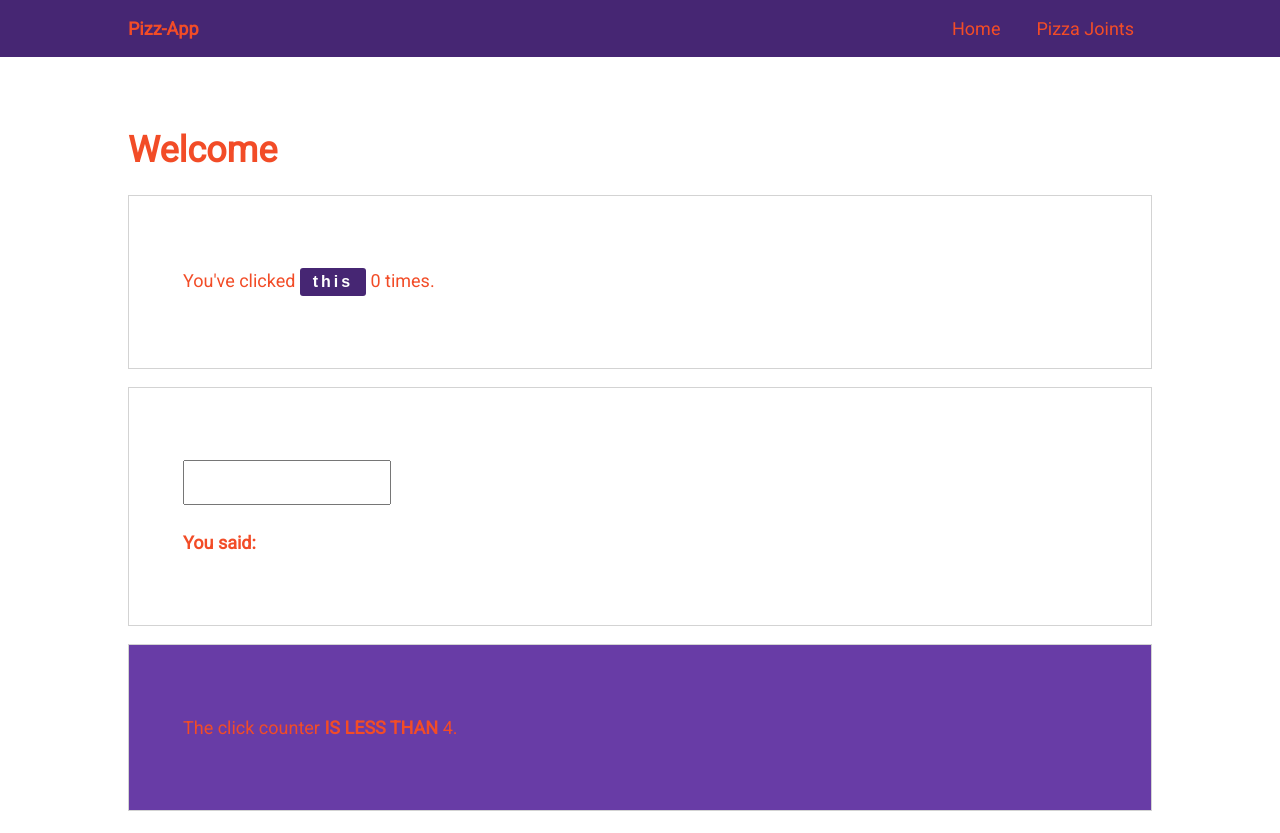
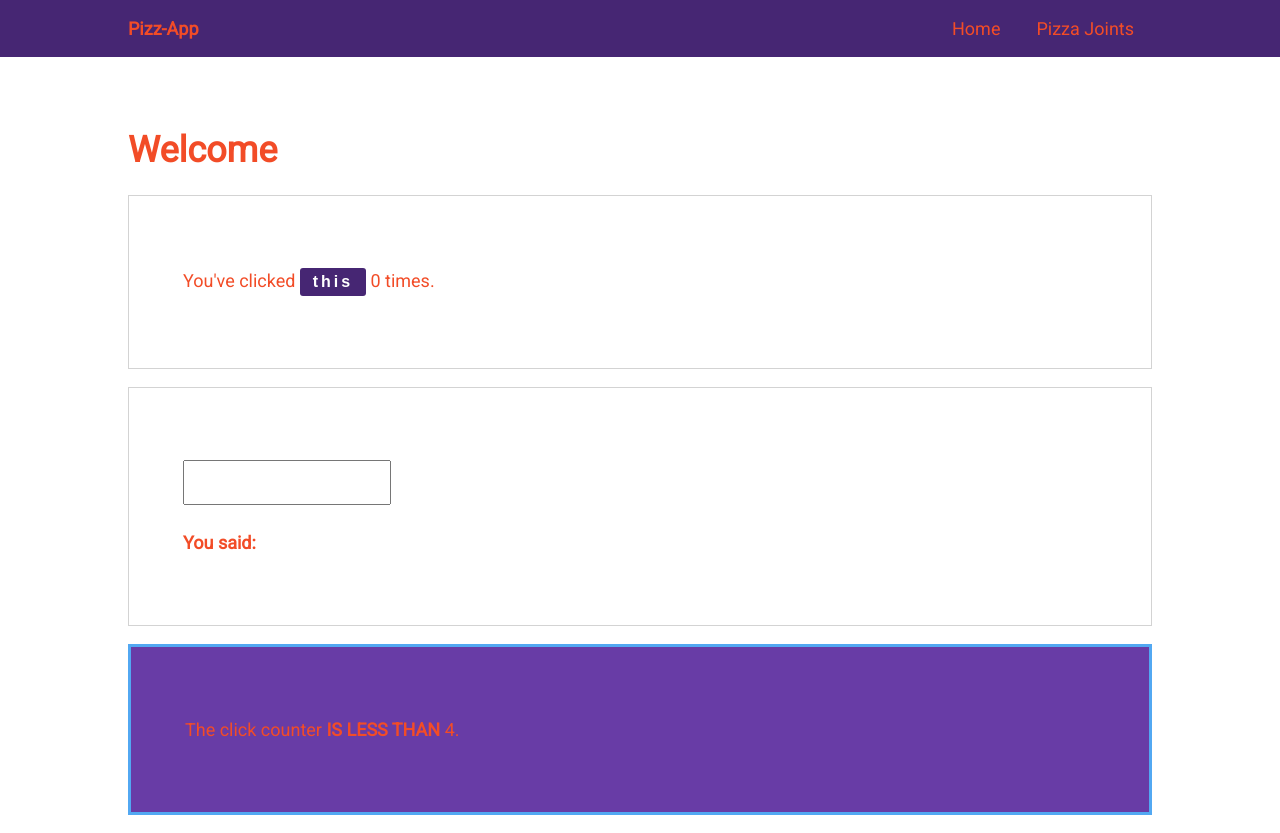
Before and after one commit to unsubstantiated-Script/dc-ang-sandbox, an Angular app: page / in a window 1280 px wide. Built offline with nearby package versions, Linux system fonts and the light colour scheme.

Commit message:
More complete style binding with object based ngStyle

```diff
--- a/src/app/home/home.component.html
+++ b/src/app/home/home.component.html
@@ -18,7 +18,10 @@
 
 <div
   class="play-container"
-  [style.background-color]="clickCounter > 4 ? '#52A8F2' : '#683CA6'"
+  [ngStyle]="{
+    'background-color': clickCounter > 4 ? '#52A8F2' : '#683CA6',
+    border: clickCounter > 4 ? '3px solid #683CA6' : '3px solid #52A8F2'
+  }"
 >
   <ng-template [ngIf]="clickCounter > 4" [ngIfElse]="none">
     <p>The click counter <strong>IS GREATER THAN</strong> 4.</p>
```
